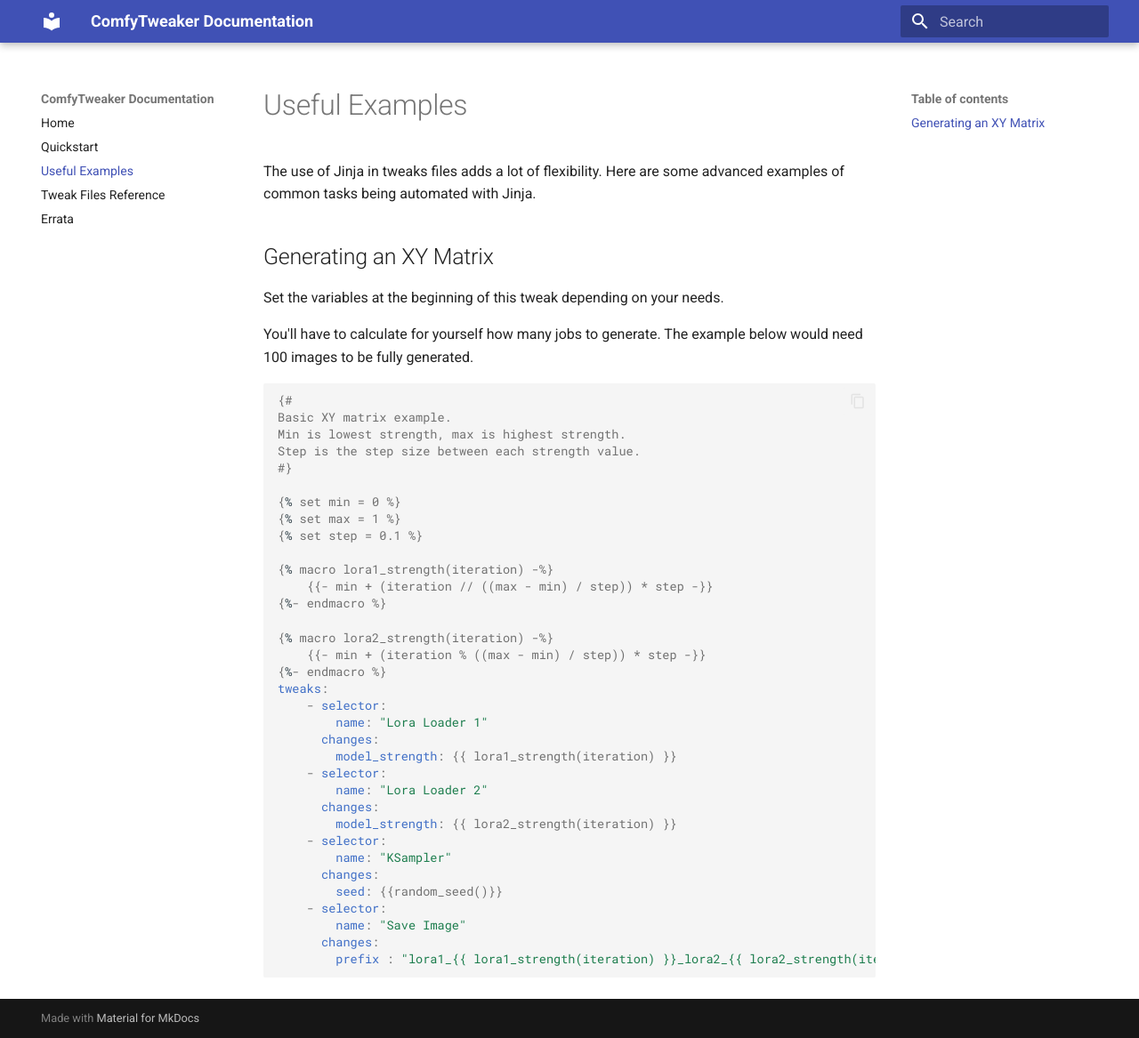
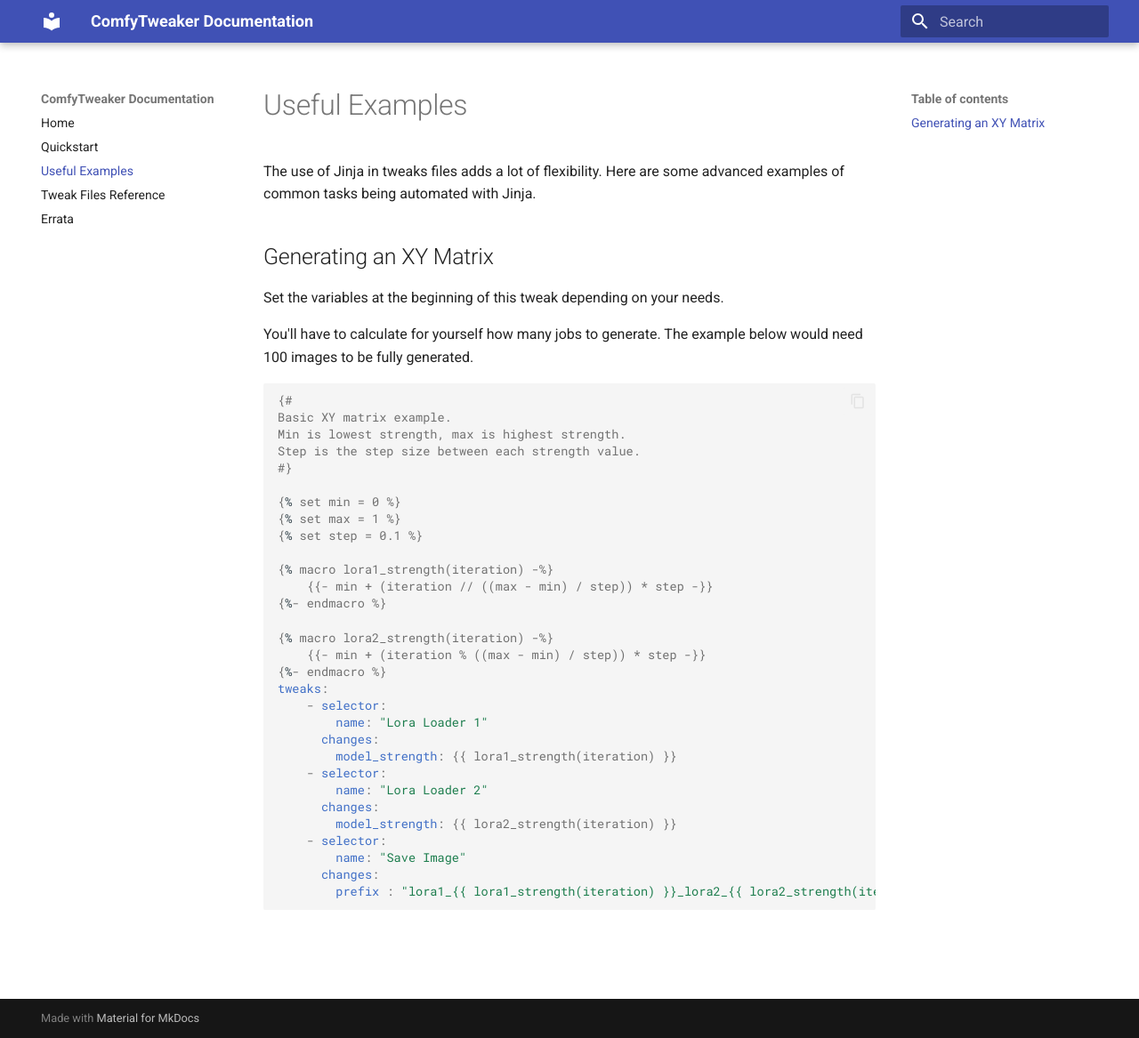
Before and after one commit to halkony/comfy-tweaker, an MkDocs documentation site: the page built from docs/docs/useful_examples.md, in a window 1280 px wide and 1167 px high. Shown: the whole window at 89% size. Built offline with MkDocs 1.6.1 and Material for MkDocs 9.7.7, drawn with Linux system fonts in a browser that asks for light colours.

Commit message:
Removed seed from the XY grid example

```diff
--- a/docs/docs/useful_examples.md
+++ b/docs/docs/useful_examples.md
@@ -35,10 +35,6 @@ tweaks:
       changes:
         model_strength: {{ lora2_strength(iteration) }}
     - selector:
-        name: "KSampler"
-      changes:
-        seed: {{random_seed()}}
-    - selector:
         name: "Save Image"
       changes:
         prefix : "lora1_{{ lora1_strength(iteration) }}_lora2_{{ lora2_strength(iteration) }}_image"
```
